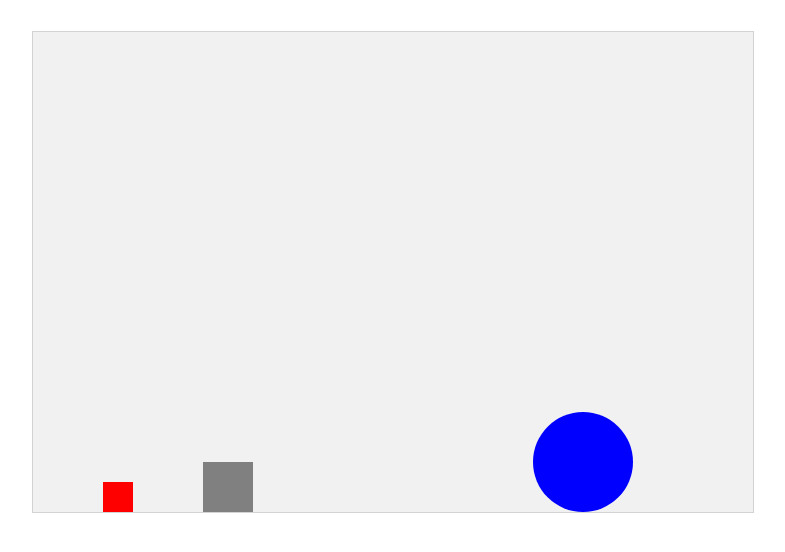
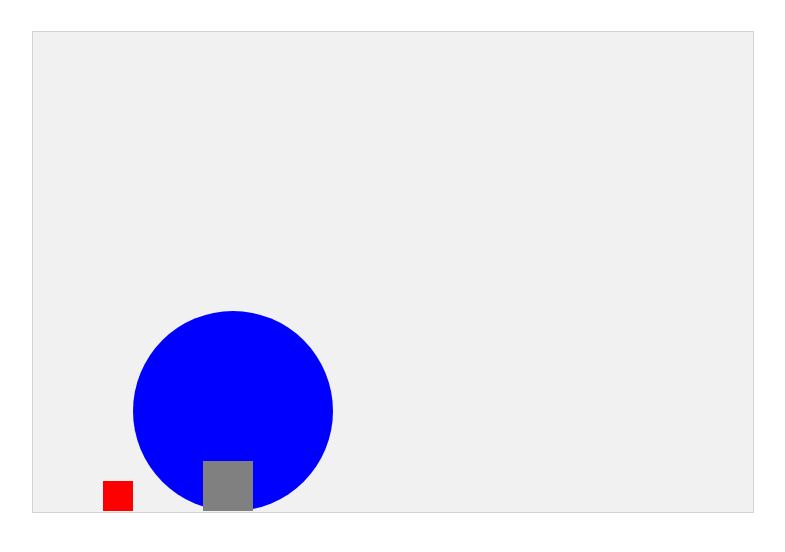
Before and after one commit to irelandlife/TheElementBendingGame, a plain HTML site: page index.html in a window 1280 px wide. Both pictures are taken after a click on the button "Start Game". Shown: the whole page, without its empty margins (247-1032 px from the left). Drawn offline with Linux system fonts and the light colour scheme.

Commit message:
Update index.html
Big update. Certain things are a lot simpler. Preparing to incorporate left and right unregulated forces and forward and back forces with correct object scaling.

```diff
--- a/index.html
+++ b/index.html
@@ -52,17 +52,21 @@
 
 var hero = null;
 
+// console.log(screen.height)
+// console.log(screen.pixelDepth)
+// console.log(screen.width)
+
 function startGame() {
     myGameArea.start();
 
     // creates the player hero char:
-    me_ThePlayer1CharacterHero = new me_ThePlayer1CharacterHero(0, 0, -60);
+    me_ThePlayer1CharacterHero = new me_ThePlayer1CharacterHero(0, 0, 4*pixelsPerMeter);
     hero = me_ThePlayer1CharacterHero;
 
     // create a few game objs
-    block1 = new blockComponent(100, 320, 0, 30, 30, "red", 10, "fire");
-    block2 = new blockComponent(220, 200, 0, 50, 50, "gray", 150, "metal");
-    ball1 = new ballComponent(600, 300, 0, 50, "blue", true, 80, "water");
+    block1 = new blockComponent(100, 320, 0, 30, 30, "red", 30, "fire");
+    block2 = new blockComponent(220, 200, 0, 50, 50, "gray", 50, "metal");
+    ball1 = new ballComponent(300, 300, 0, 100, "blue", true, 80, "water");
 
     controllableGameObjs["block1"] = block1;
     controllableGameObjs["block2"] = block2;
@@ -109,8 +113,10 @@ function updateGameArea() {
 
 // I need to know how far away the object is to me, so I can determine how much force should be applied. More force can be applied when closer in general.
 
+var pixelsPerMeter = 4440;
+var metersPerPixel = 1/4440;
 
-function me_ThePlayer1CharacterHero(x=0, y=0, z=-6, hipRotationY=0, leftArmAimingX=0, leftArmAimingY=screen.availHeight, rightArmAimingX=screen.width, rightArmAimingY=screen.availHeight, mass=100, waterForcePower=0, fireForcePower=0, airForcePower=0, rockForcePower=0, metalForcePower=0, electricityForcePower=0, laserForcePower=0, staminaEnergy=100, punchingPower=10, flyingSpeed=0, flyingAcceleration=0, runningSpeed=10, runningAcceleration=10, jumpingHeight=1, swimmingSpeed=1) {
+function me_ThePlayer1CharacterHero(x=0, y=0, z=3.6*4440, hipRotationY=0, leftArmAimingX=0, leftArmAimingY=screen.availHeight, rightArmAimingX=screen.width, rightArmAimingY=screen.availHeight, mass=100, waterForcePower=0, fireForcePower=0, airForcePower=0, rockForcePower=0, metalForcePower=0, electricityForcePower=0, laserForcePower=0, staminaEnergy=100, punchingPower=10, flyingSpeed=0, flyingAcceleration=0, runningSpeed=10, runningAcceleration=10, jumpingHeight=1, swimmingSpeed=1) {
     this.waterForcePower=waterForcePower;
     this.fireForcePower=fireForcePower;
     this.airForcePower=airForcePower;
@@ -167,8 +173,16 @@ function me_ThePlayer1CharacterHero(x=0, y=0, z=-6, hipRotationY=0, leftArmAimin
     // }
 }
 
-// I need a way to adjust how much mass I want to be able to control. I will be doing this with the controller, so I can use a few buttons for now. 10 to 100%
-
+// I would like to be able to determine from my left hand which direction the front of my element should be facing, and with my right hand, determine
+// which direction the back of my element should be aiming, so I can propell the element in the direction I've set it up for, and then I'd like to maintain
+// control of it until I release it.
+// I will need to use much more physics for realistic effects.
+// I could just have a game where the user doesn't move or rotate (for now), and see how fancy I can get the physics.
+// My current objective is to make sure that objects are moving in the right directions, at the right speeds, and accelerations.
+// I would like to fix x axis forces next.
+// I would also like to start working on propelling objects forward, with accurate forces applied.
+// In order to maintain a strong forceful low density element throw, like with air or fire, I will need to hold the force acceleration the entire time
+// With elements like rock, metal, ice, etc, I
 
 
 // When I press the d key, I would like to increase the vertical acceleration on the circle ball1
@@ -218,7 +232,7 @@ function keyWasPressed(event) {
     // as it does when up/down.
     else if (pressedKey == 'j') { // accelerate obj left
         me_ThePlayer1CharacterHero.tryingToForceObjLeft = true;
-    } else if (pressedKey == 'k') { // accel obj right
+    } else if (pressedKey == 'l') { // accel obj right
         me_ThePlayer1CharacterHero.tryingToForceObjRight = true;
     } else if (pressedKey == 'i') { // accel obj forward
         me_ThePlayer1CharacterHero.tryingToForceObjForward = true;
@@ -255,25 +269,14 @@ function keyWasPressed(event) {
 
 
 function keyWasReleased(event) {
-    // me_ThePlayer1CharacterHero.tryingToForceHoldObjSteady = false;
-    // me_ThePlayer1CharacterHero.tryingToForceLiftObjUp = false;
-    // me_ThePlayer1CharacterHero.tryingToForceThrowObjDown = false;
-    // me_ThePlayer1CharacterHero.exertingForce = 0;
-    // me_ThePlayer1CharacterHero.tryingToForceObjLeft = false;
-    // me_ThePlayer1CharacterHero.tryingToForceObjRight = false;
-    // me_ThePlayer1CharacterHero.tryingToForceObjForward = false;
-    // me_ThePlayer1CharacterHero.tryingToForceObjBack = false;
-
     var keyCode = event.keyCode;
     if (keyCode >= 65 && keyCode <= 90) {
         keyCode +=32;
     }
     var releasedKey = String.fromCharCode(keyCode);  //String.fromCodePoint(x);     // Convert the value into a character
-    // if (releasedKey == 'd') {
     //     for (obj in controllableGameObjs) {
     //         // obj.feature = value
     //     }
-    // }
     // stop moving:
 
     if (releasedKey == 'd') { // decelerate the obj and hold the obj steady
@@ -287,7 +290,7 @@ function keyWasReleased(event) {
 
     else if (releasedKey == 'j') { // accelerate obj left
         me_ThePlayer1CharacterHero.tryingToForceObjLeft = false;
-    } else if (releasedKey == 'k') { // accel obj right
+    } else if (releasedKey == 'l') { // accel obj right
         me_ThePlayer1CharacterHero.tryingToForceObjRight = false;
     } else if (releasedKey == 'i') { // accel obj forward
         me_ThePlayer1CharacterHero.tryingToForceObjForward = false;
@@ -317,10 +320,12 @@ function keyWasReleased(event) {
 function sumOfForces_y(obj) {
     if (obj.isUnderMyControl == true) { // if I have an obj under my control, make sure the exertingForce is correct given the input
         var myElementalPowerRating = me_ThePlayer1CharacterHero.myElementSkillSet[obj.elementType];
-        var maxElementalForce = 0;
-        if (myElementalPowerRating != NaN) { // make sure I got a number!
-            maxElementalForce = myElementalPowerRating * me_ThePlayer1CharacterHero.maxMassToBeForceHeld[obj.elementType] * me_ThePlayer1CharacterHero.massControlPercent; //obj.mass; // this is the max force that I can issue against this element type
-        }
+        // var maxElementalForce = 0;
+        // if (myElementalPowerRating != NaN) { // make sure I got a number!
+        //     maxElementalForce = myElementalPowerRating * me_ThePlayer1CharacterHero.maxMassToBeForceHeld[obj.elementType] * me_ThePlayer1CharacterHero.massControlPercent; //obj.mass; // this is the max force that I can issue against this element type
+        // }
+        var maxElementalForce = myElementalPowerRating * me_ThePlayer1CharacterHero.maxMassToBeForceHeld[obj.elementType] * me_ThePlayer1CharacterHero.massControlPercent;
+
         if (me_ThePlayer1CharacterHero.tryingToForceHoldObjSteady == true) { // if I'm trying to hold the object steady where it's at
             if (maxElementalForce > obj.mass * GRAVITY) { // If I'm able to hold the object up and steady
                 var v = 2; // If the object is moving faster than 2m/s, I'll apply a max force. Otherwise, I'll apply a negative linear force based on the object's velocity.
@@ -358,7 +363,7 @@ function forces_y(obj) {
     // var objPixelHeight_y = obj.objHeight(); // this is height in pixels from the top of the screen. I would like height in meters from the ground
     // constant acceleration kinematic equations
     // Determine the height from the ground in meters:
-    var objMetersAboveGround_y = obj.objMetersAboveGround;// the obj itself needs to keep track of how high it is off the ground in meters
+    var objMetersAboveGround_y = obj.objMetersAboveGround; // the obj itself needs to keep track of how high it is off the ground in meters
     // Ground is 0m above ground for now.
 
     // calculate sum of accelerations on the object before updating the initial velocity
@@ -370,30 +375,54 @@ function forces_y(obj) {
     // var finalVelocity_y = objInitialVelocity_y + sumOfAccelerations_y * deltaTime;
     var finalVelocity_y = objInitialVelocity_y + sumOfAccelerations_y * deltaTime;
     // The finalPosition_y tells me where's the maximum distance the obj should be (unless there is something under it or a new force on it)
-    var finalPosition_y = objMetersAboveGround_y + objInitialVelocity_y*deltaTime + 0.5*sumOfAccelerations_y*(deltaTime**2);
+    var finalPosition_y_m = objMetersAboveGround_y + objInitialVelocity_y*deltaTime + 0.5*sumOfAccelerations_y*(deltaTime**2);
 
-    // I need to convert finalPosition_y from meters to pixels from the top of the screen
+    // I need to know how close the object is to me as well
+    var distanceFromHeroToObj_m = heroDistanceToObj_m(obj);
+    // var objLengthOnScreen_px = 800/distanceFromHeroToObj_m;
+
+    // I figured out that objects shrink half their size after they move twice the distance away from the user. This line is (1/x)*t where t = 800 given my computer's number
+    // of pixels per meter (4440 pixels/meter)
+    // Changing the 800 value to something else should create different zoom effects
+    obj.lengthOnScreen_px = 800/(Math.max(distanceFromHeroToObj_m, 0.5));
+
+    // var yvirtual_m = (0.5 + distanceFromHeroToObj_m)*(0.362689338); // this tells me about how high up (virtually in meters) the object is off the ground.
+
+    // finalPosition_y_m gives me the height of the obj above the ground (above the bottom of the screen), in meters.
+    // To get the number of pixels from the top of the screen, assuming the bottom of the screen is the ground:
+
+    // Determine where the object is located on the screen:
+    var theta1 = Math.asin(finalPosition_y_m/(0.5+distanceFromHeroToObj_m));
+    var y1_px = 0.5*Math.tan(theta1) * pixelsPerMeter;
+    var objHeightOnScreen_y_px = myGameArea.canvasHeight - y1_px;
+
+
+    // I need to convert finalPosition_y_m from meters to pixels from the top of the screen
     // I need to know how many meters tall my screen is, what direction/orientation my screen is looking at, where my screen is located,
     // etc. To simplify the process for a 2d simulation, I will assume basic viewing options for now
     // To determine the obj's final position in pixels, where the bottom of the screen is ground and the top of the screen is some distance above the objs.
     // The obj is going to fall a little bit, if I know how high up it was it meters and in pixels, and I know how many pixels is at the bottom of the screen and 0 meters,
     // I can figure out where it's located in pixels:
-    var numPixels_y = myGameArea.canvasHeight;
+
     // var ball_x // determine how far the ball is from my eyes and then update 6 meters to the correct distance the ball is from my eyes
-    var finalObjPixelHeight_y = numPixels_y+(-1*numPixels_y/heroDistanceToObj(obj))*finalPosition_y; // assuming the ball's x position is 6m away from me
+    // var finalObjPixelHeight_y = screenHeight+(-1*screenHeight/heroDistanceToObj(obj))*finalPosition_y_m; // assuming the ball's x position is 6m away from me
+
+    // console.log(objHeightOnScreen_y_px);
+    // console.log(myGameArea.canvasHeight);
 
     // now I can update objHeight_y and velocity if they aren't going to hit the ground. Otherwise, I need to draw them on the ground
-    if (finalObjPixelHeight_y >= myGameArea.canvasHeight) {
+    if (finalPosition_y_m <= 0) {
         var numPixelsAboveGround = 1;
         // If the ball would go past the canvas ground if it wasn't for me:
         // set the ball on the ground with no bounce:
-        finalObjPixelHeight_y = myGameArea.canvasHeight-numPixelsAboveGround;
-        finalPosition_y = numPixelsAboveGround/(numPixels_y+(-1*numPixels_y/heroDistanceToObj(obj)));
+        objHeightOnScreen_y_px = myGameArea.canvasHeight-numPixelsAboveGround;
+        // finalPosition_y_m = numPixelsAboveGround/(screenHeight+(-1*screenHeight/heroDistanceToObj(obj)));
         finalVelocity_y = 0;
+        finalPosition_y_m = 0;
     }
-    obj.y = finalObjPixelHeight_y; // obj.y needs to be the very bottom y position of the obj
+    obj.y = objHeightOnScreen_y_px;
     obj.objVelocity_y = finalVelocity_y;
-    obj.objMetersAboveGround = finalPosition_y; // I need to update the obj height above ground
+    obj.objMetersAboveGround = finalPosition_y_m; // I need to update the obj height above ground
 }
 
 function sumOfForces_x(obj) {
@@ -406,9 +435,11 @@ function sumOfForces_x(obj) {
 
 function sumOfForces_z(obj) {
     if (me_ThePlayer1CharacterHero.tryingToForceObjForward == true) {
-        obj.z += 1;
+        // obj.z -= 1;
+        obj.lengthOnScreen_px -= 1;
     } else if (me_ThePlayer1CharacterHero.tryingToForceObjBack == true) {
-        obj.z -= 1;
+        // obj.z += 1;
+        obj.lengthOnScreen_px += 1;
     }
 }
 
@@ -436,10 +467,9 @@ function forces(obj) {
 
 
 // elementType="Water", Rock, Fire, air, metal, electricity, laser
-
+// ball1 = new ballComponent(300, 300, 0, 100, "blue", true, 80, "water");
 // draw an circle/ball to the canvas:
-function ballComponent(x=100, y=200, z=0, radius, color, filled=true, mass=50, elementType="water", objMetersAboveGround=4) {
-    this.objMetersAboveGround = objMetersAboveGround;
+function ballComponent(x=300, y=400, z=0, radius=100, color="blue", filled=true, mass=50, elementType="water") {
     this.objVelocity_y = 0;
     this.objVelocity_x = 0;
     this.objVelocity_z = 0;
@@ -449,23 +479,30 @@ function ballComponent(x=100, y=200, z=0, radius, color, filled=true, mass=50, e
     this.x = x;
     this.y = y;
     this.z = z;
+    // this.objMetersAboveGround = function() {return metersPerPixel*(myGameArea.canvasHeight-this.y-2*this.radius);};
+    this.objMetersAboveGround = (myGameArea.canvasHeight-this.y)*metersPerPixel;
     this.radius = radius;
-    this.objHeight = function() {return this.y + this.radius;};
+    this.lengthOnScreen_px = this.radius;
+    // this.objHeight = function() {return this.y + this.radius;};
     this.filled = filled;
 
     // update is needed for redrawing the component to the canvas every tick
     this.update = function() {
-        if (this.radius - this.z > 1) { // if the object isn't too far away, draw it
+        // if (this.radius - this.z > 1) { // if the object isn't too far away, draw it
         ctx = myGameArea.context;
         ctx.fillStyle = color;
         ctx.beginPath();
-            ctx.arc(this.x-this.radius, this.y-this.radius, this.radius - this.z, 0, 2 * Math.PI);
+        // ctx.arc(this.x, this.y, this.radius, 0, 2 * Math.PI);
+        // ctx.arc(this.x, this.y, this.radius-this.lengthOnScreen_px, 0, 2 * Math.PI);
+        ctx.arc(this.x - this.radius, this.y - this.radius, this.radius, 0, 2 * Math.PI);
+        // ctx.arc(this.x-this.lengthOnScreen_px/2, this.y-this.lengthOnScreen_px/2, this.lengthOnScreen_px/2, 0, 2 * Math.PI);
+        // ctx.arc(this.x-this.lengthOnScreen_px/2, this.y-this.lengthOnScreen_px/2, this.lengthOnScreen_px/2 - this.z, 0, 2 * Math.PI);
         if (this.filled == true) {
             ctx.fill();
         } else {
             ctx.stroke();
         }
-        }
+        // }
     }
     // this.gravityUpdate = function() {
     //     if ((this.y+this.radius) < ctx.height) {
@@ -475,8 +512,7 @@ function ballComponent(x=100, y=200, z=0, radius, color, filled=true, mass=50, e
 }
 
 // draw a square/rectangle/block to canvas
-function blockComponent(x=200, y=300, z=0, width, height, color, mass=100, elementType="rock", objMetersAboveGround=4) {
-    this.objMetersAboveGround = objMetersAboveGround;
+function blockComponent(x=200, y=300, z=0, width, height, color, mass=100, elementType="rock") {
     this.objVelocity_y = 0;
     this.objVelocity_x = 0;
     this.objVelocity_z = 0;
@@ -488,20 +524,24 @@ function blockComponent(x=200, y=300, z=0, width, height, color, mass=100, eleme
     this.x = x;
     this.y = y;
     this.z = z;
-    this.objHeight = function() {return this.y + this.height;};
+    this.lengthOnScreen_px = this.height;
+    this.objMetersAboveGround = (myGameArea.canvasHeight-this.y) * metersPerPixel; //function() {return metersPerPixel*(myGameArea.canvasHeight-this.y);};
+    // this.objHeight = function() {return this.y + this.height;};
     this.color = color;
     this.update = function() {
-        if (this.width - this.z > 1 || this.height - this.z > 1) { // if the object isn't too far away, draw it
+        // if (this.width - this.z > 1 || this.height - this.z > 1) { // if the object isn't too far away, draw it
         ctx = myGameArea.context;
         ctx.fillStyle = color;
-            ctx.fillRect(this.x-this.width, this.y-this.height, this.width - this.z, this.height - this.z);
-        }
+        ctx.fillRect(this.x-this.width, this.y-this.height, this.width, this.height);
+        // ctx.fillRect(this.x-this.width, this.y-this.height, this.width - this.z, this.height - this.z); this.lengthOnScreen_px
+        // ctx.fillRect(this.x-this.lengthOnScreen_px, this.y-this.lengthOnScreen_px, this.lengthOnScreen_px - this.z, this.lengthOnScreen_px - this.z);
+        // }
     }
 }
 
-function heroDistanceToObj(obj) {
-    return Math.max(obj.z - hero.z, 5);
-    // return ((obj.x-hero.x)**2 + (obj.y-hero.y)**2 + (obj.z-hero.z)**2)**0.5;
+function heroDistanceToObj_m(obj) {
+    // return Math.max(obj.z - hero.z, 5);
+    return metersPerPixel * Math.sqrt((obj.x-hero.x)**2 + (obj.y-hero.y)**2 + (obj.z-hero.z)**2);//**0.5;
 }
 
 
```
Lines whose indentation alone changed are shown as unchanged.
